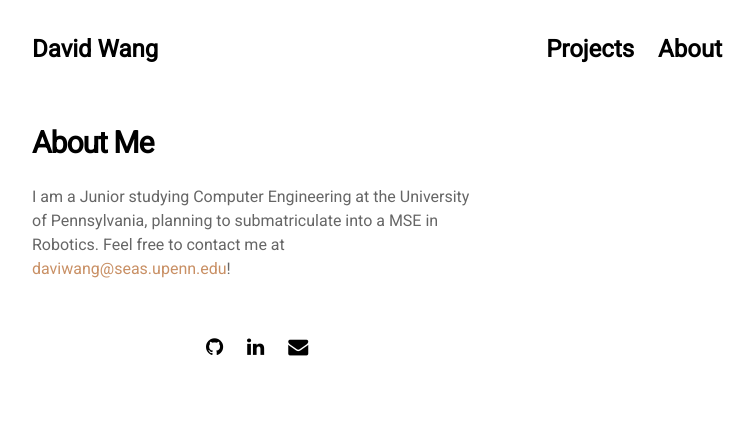
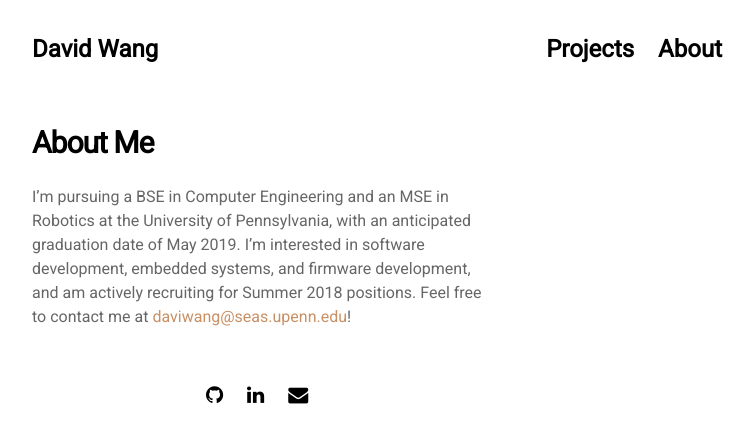
Before and after one commit to david-wang-1/david-wang-1.github.io, a Jekyll site: the page built from about.html, in a window 1280 px wide. Shown: the top 443 px of the page, without its empty margins (263-1017 px from the left). Built offline with Jekyll 4.4.1, drawn with Linux system fonts in a browser that asks for light colours; nearby versions of some CDN libraries.

Commit message:
updating description

```diff
--- a/_data/settings.yml
+++ b/_data/settings.yml
@@ -37,7 +37,7 @@ seo:
 about: >
   # About Me
 
-  I am a Junior studying Computer Engineering at the University of Pennsylvania, planning to submatriculate into a MSE in Robotics. Feel free to contact me at [daviwang@seas.upenn.edu](mailto:daviwang@seas.upenn.edu)!
+  I'm pursuing a BSE in Computer Engineering and an MSE in Robotics at the University of Pennsylvania, with an anticipated graduation date of May 2019. I'm interested in software development, embedded systems, and firmware development, and am actively recruiting for Summer 2018 positions. Feel free to contact me at [daviwang@seas.upenn.edu](mailto:daviwang@seas.upenn.edu)!
 
 contact: >
   # Contact
```
